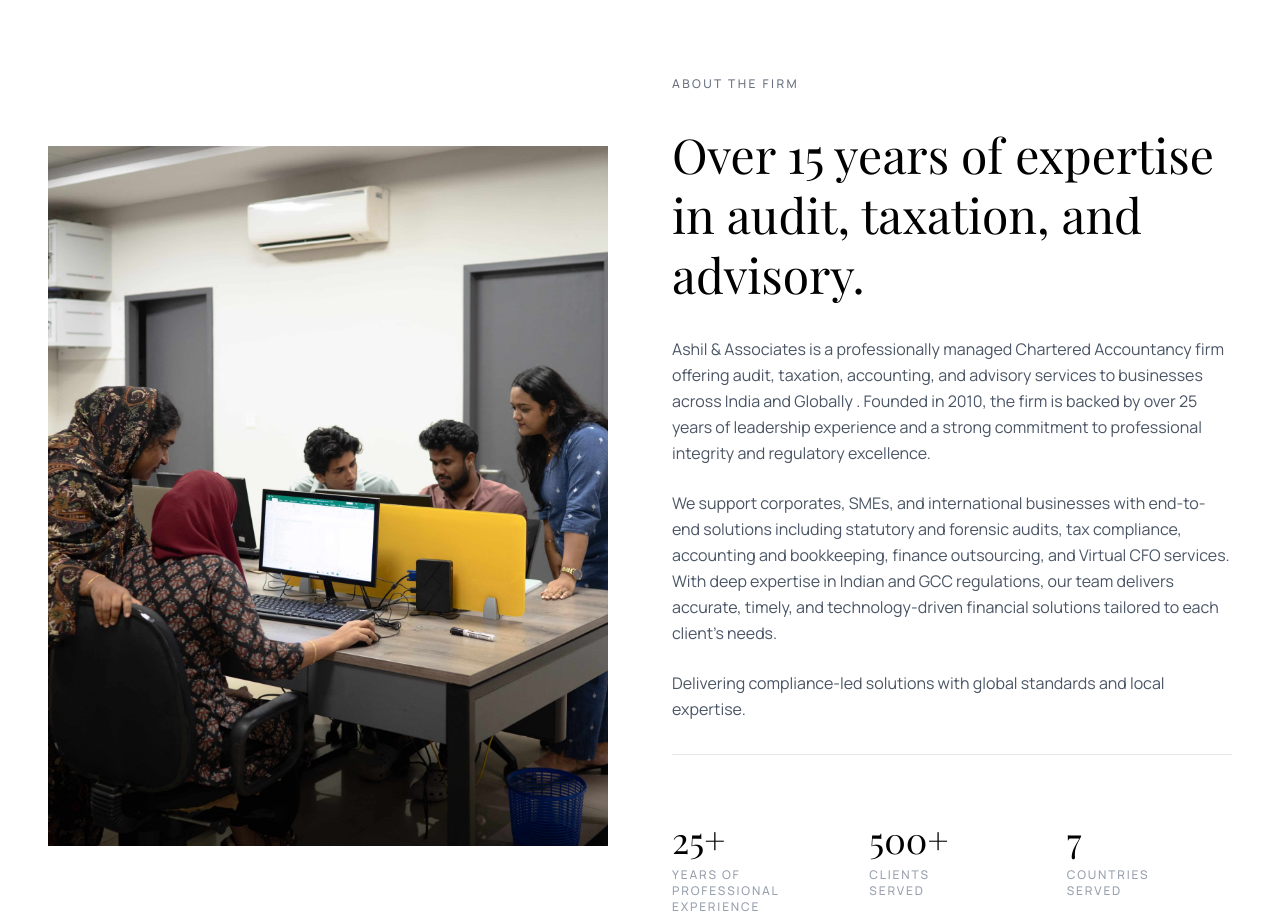
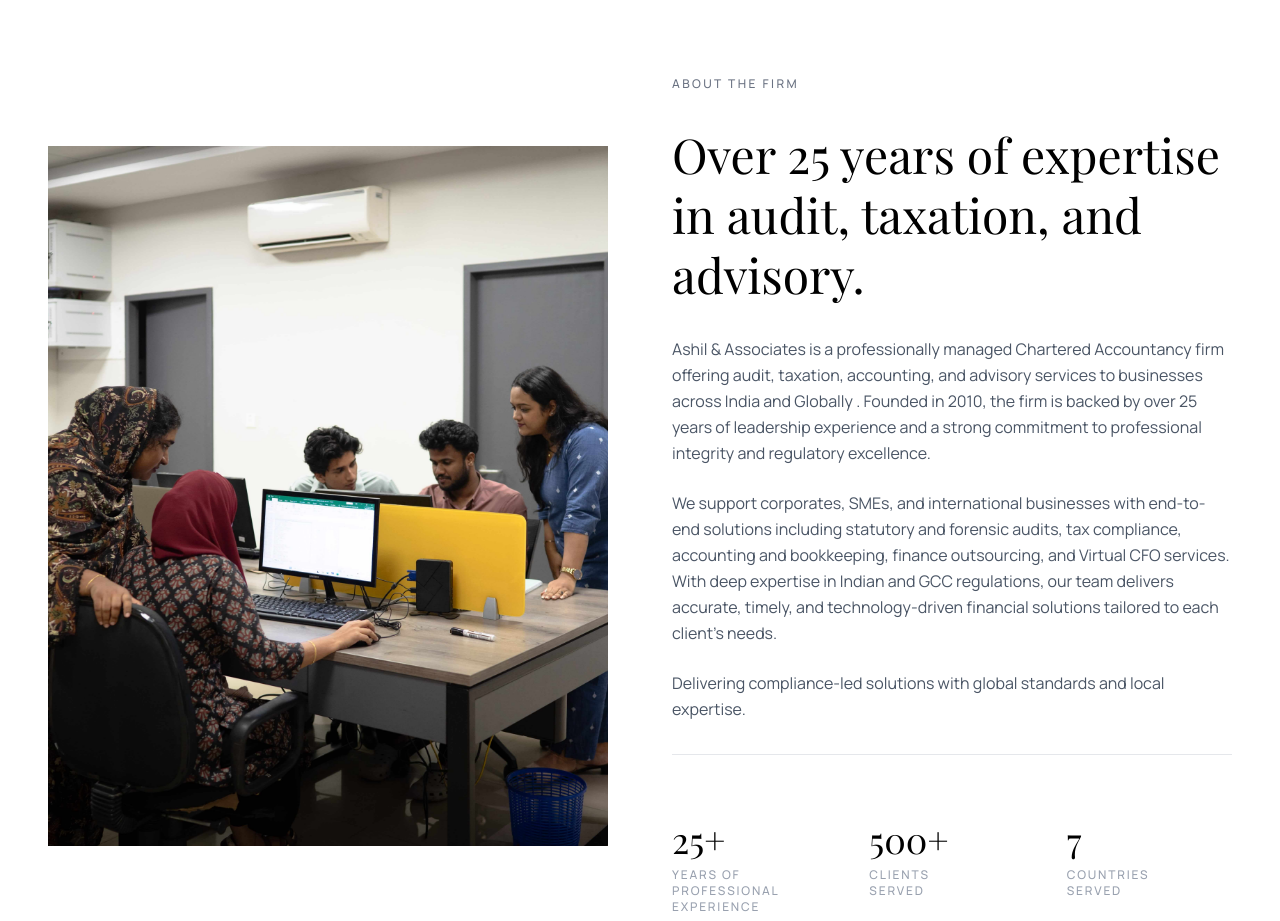
Before and after one commit to AsilMehaboob/Ashil-Associates, a Next.js app: page / in a window 1280 px wide. Shown: the part 820-1741 px from the top of the page. Built offline with nearby package versions, Linux system fonts and the light colour scheme.

Commit message:
Updated About Content

```diff
--- a/constants/index.ts
+++ b/constants/index.ts
@@ -349,7 +349,7 @@
 
 export const ABOUT_CONTENT = {
   sectionHeader: "ABOUT THE FIRM",
-  title: "Over 15 years of expertise in audit, taxation, and advisory.",
+  title: "Over 25 years of expertise in audit, taxation, and advisory.",
   description: [
     "Ashil & Associates is a professionally managed Chartered Accountancy firm offering audit, taxation, accounting, and advisory services to businesses across India and Globally . Founded in 2010, the firm is backed by over 25 years of leadership experience and a strong commitment to professional integrity and regulatory excellence.",
     "We support corporates, SMEs, and international businesses with end-to-end solutions including statutory and forensic audits, tax compliance, accounting and bookkeeping, finance outsourcing, and Virtual CFO services. With deep expertise in Indian and GCC regulations, our team delivers accurate, timely, and technology-driven financial solutions tailored to each client’s needs.",
```
